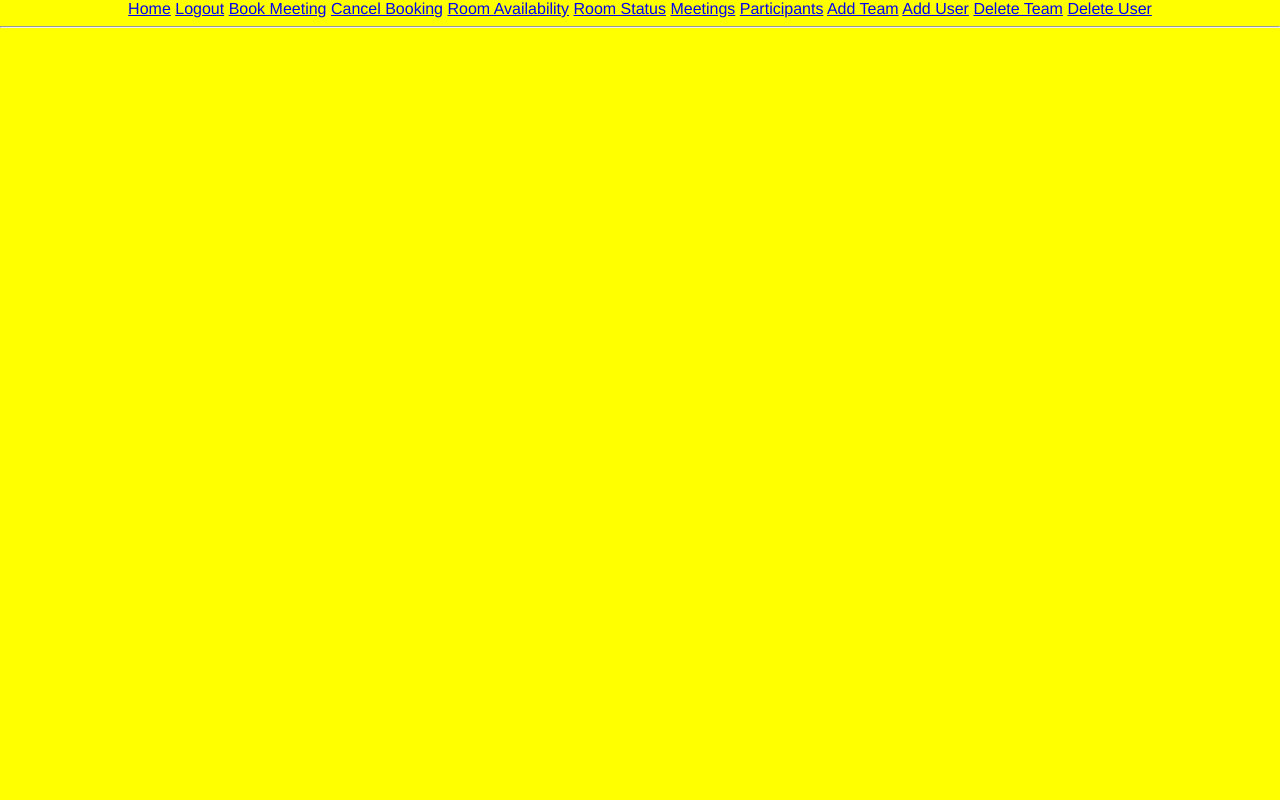
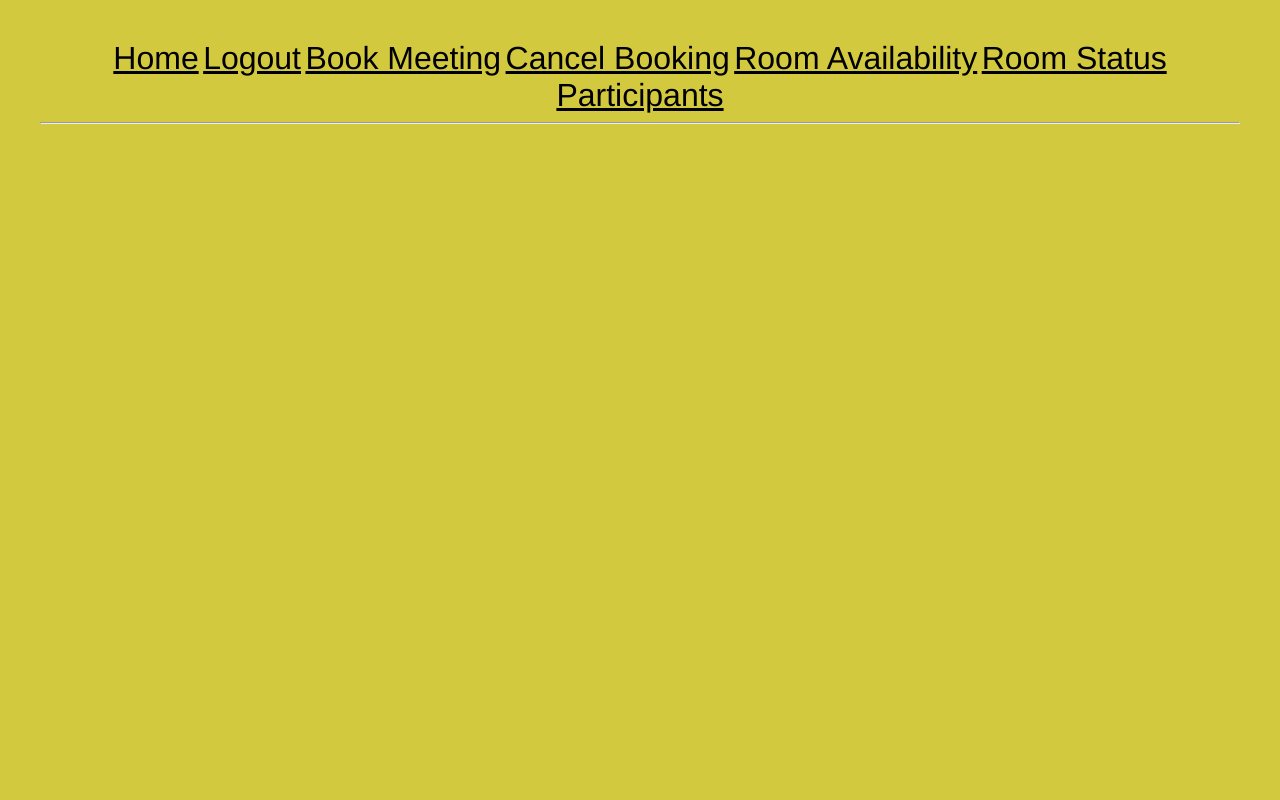
Before and after one commit to JanitaA/TuasWorkspaces, a Python web app: template app/templates/base.html in a window 1280 px wide. Run offline with Jinja, Linux system fonts and the light colour scheme; the template is opened without the code that fills it, so the values that code supplies are empty; some libraries are stand-ins or nearby versions.

Commit message:
css päivitys

```diff
--- a/app/static/css/main.css
+++ b/app/static/css/main.css
@@ -1,14 +1,15 @@
 body {
-  margin: 0;
+  margin: 40px;
   padding: 0;
   font-family: "Helvetica Nee", Helvetica, Arial, sans-serif;
   color: #444;
   text-align: center;
-  background-color: yellow;
+  background-color: #d3c93f;
 }
 
 h1 {
   text-align: center;
+  font-size: 3em;
 }
 
 h2 {
@@ -25,3 +26,13 @@ h3 {
   letter-spacing: -1px;
   color: #999;
 }
+
+a:link {
+  color: black;
+  font-size: 2em;
+}
+
+a:visited {
+  color: black;
+  font-size: 2em;
+}
--- a/app/templates/base.html
+++ b/app/templates/base.html
@@ -23,12 +23,7 @@
             <a href="{{ url_for('cancelbooking')}}">Cancel Booking</a>
             <a href="{{ url_for('roomavailable')}}">Room Availability</a>
             <a href="{{ url_for('roomoccupation')}}">Room Status</a>
-            <a href="{{ url_for('meetingbooker')}}">Meetings</a>
             <a href="{{ url_for('meetingparticipants')}}">Participants</a>
-            <a href="{{ url_for('addteam')}}">Add Team</a>
-            <a href="{{ url_for('adduser')}}">Add User</a>
-            <a href="{{ url_for('deleteteam')}}">Delete Team</a>
-            <a href="{{ url_for('deleteuser')}}">Delete User</a>
             {% if current_user.is_authenticated %}
             <div align="right">Log in as: {{current_user.fullname}}</div>
             {% endif %}
--- a/app/templates/index.html
+++ b/app/templates/index.html
@@ -4,6 +4,7 @@
 {% block content %}
 {% if current_user.is_anonymous %}
 <h1>TUAS workspace reservation</h1>
+<p>Here you can reserve workspace. All you need to do is to <a href="{{ url_for('login') }}">log in</a> and choose best time and workspace that is suitable for you.</p>
 {% else %}
 <h1>Hi, {{ current_user.username }}!</h1>
 {% endif %}
```
